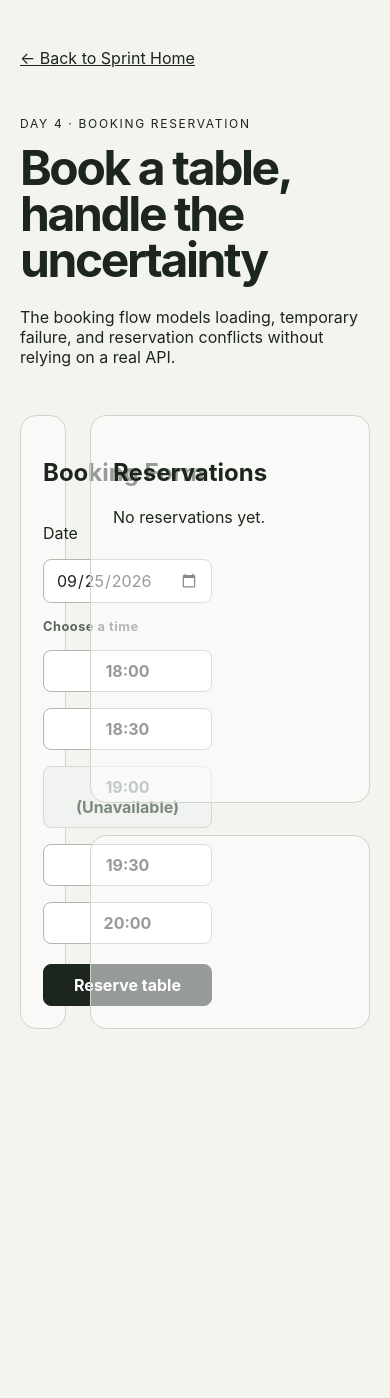
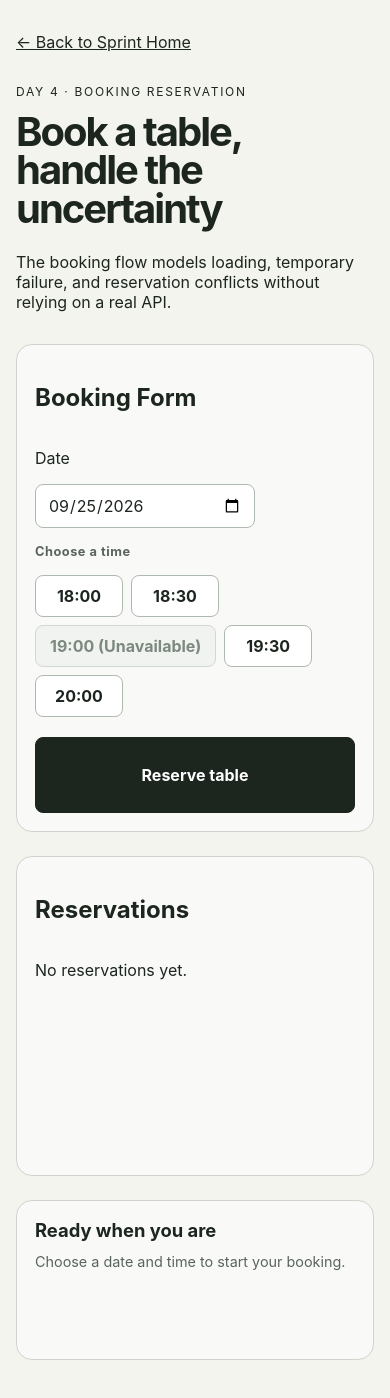
Before and after one commit to stuartchendev/7-day-frontend-production-sprint, a React (Vite) app: page /day-4 in a window 390 px wide. Shown: the top 1398 px of the page. Before the commit the page ends 1125 px from the top, so only its background shows below. Built offline with nearby package versions, Linux system fonts and the light colour scheme.

Commit message:
style(day-4): polish booking UI and responsive layout

```diff
--- a/src/days/day-4/DayFourPage.tsx
+++ b/src/days/day-4/DayFourPage.tsx
@@ -143,6 +143,7 @@ export function DayFourPage() {
                     <p className="booking_form__label">
                         Choose a time
                     </p>
+                    <div className='booking_form__slot-layout'>
                         {slots.map((slot) => {
                             const isReserved = state.reservations.some(
                                 (reservation) =>
@@ -184,59 +185,97 @@ export function DayFourPage() {
                                 </button>
                             )
                         })}
+                    </div>
+                    <div className="booking_form__actions">
+                        {!isTemporaryError ? (
                             <button
-                        className='booking-form__reserve'
-                        onClick={handleReserve}>
+                                className="booking-form__reserve"
+                                onClick={handleReserve}
+                            >
                                 Reserve table
                             </button>
-                    {isTemporaryError && (
-                        <button onClick={handleRetry}>
+                        ) : (
+                            <button
+                                className="booking-form__retry"
+                                onClick={handleRetry}>
                                 Retry
                             </button>
                         )}
+                    </div>
                 </section>
                 <div className='day-four__sidebar'>
                     <section className='booking_reservation'>
                         <h2>Reservations</h2>
 
+                        <div className="booking_reservation__items">
                             {state.reservations.length === 0 ? (
                                 <p>No reservations yet.</p>
                             ) : (
                                 state.reservations.map((reservation) => (
-                                <div key={reservation.id}>
-                                    <p>Date: {reservation.date}</p>
-                                    <p>Time: {reservation.time}</p>
+                                    <div
+                                        className="booking_reservation__item"
+                                        key={reservation.id}
+                                    >
+                                        <p className="booking_reservation__date">
+                                            {reservation.date}
+                                        </p>
+                                        <p className="booking_reservation__time">
+                                            {reservation.time}
+                                        </p>
                                     </div>
                                 ))
                             )}
-
+                        </div>
                     </section>
 
                     <section className='booking_result'>
-                        {isLoading && <p>Booking...</p>}
+                        {!isLoading &&
+                            !state.confirmation &&
+                            !isConflict &&
+                            !isTemporaryError && (
+                                <div className="booking_result__empty">
+                                    <p className="booking_result__message">
+                                        Ready when you are
+                                    </p>
+                                    <p className="booking_result__info">
+                                        Choose a date and time to start your booking.
+                                    </p>
+                                </div>
+                            )}
+                        {isLoading && <p className="booking_result__message">Booking...</p>}
                         {state.confirmation &&
-                            < div>
-                                <p>Reservation confirmed!</p>
-                                <p>
+                            <div>
+                                <p className="booking_result__message">
+                                    Reservation confirmed!
+                                </p>
+
+                                <p className="booking_result__info">
                                     {state.confirmation.date} · {state.confirmation.time}
                                 </p>
-                                <p>Table for 2</p>
-                            </div >
+
+                                <p className="booking_result__info">
+                                    Table for 2
+                                </p>
+                            </div>
                         }
                         {isConflict && (
                             <div>
-                                <p>This time slot is no longer available.</p>
+                                <p className="booking_result__message">
+                                    This time slot is no longer available.
+                                </p>
                             </div>
                         )}
                         {isTemporaryError && (
                             <div>
-                                <p>Something went wrong. Please try again.</p>
+                                <p className="booking_result__message">
+                                    Something went wrong. Please try again.
+                                </p>
                             </div>
                         )}
                     </section>
                 </div>
-            </div>
-        </main>
+            </div >
+        </main >
 
     );
 }
--- a/src/days/day-4/day-four.css
+++ b/src/days/day-4/day-four.css
@@ -1,7 +1,3 @@
-h1 {
-    max-width: 0ch;
-}
-
 .day-four {
     width: min(1120px, calc(100% - 40px));
     margin: 0 auto;
@@ -48,22 +44,25 @@ h1 {
 
 .day-four__content {
     display: grid;
-    grid-template-columns: minmax(0, 1fr) 280px;
+    grid-template-columns: minmax(0, 1fr) minmax(0, 1.5fr);
     gap: 32px;
-}
-
-.booking_reservation,
-.booking_result {
-    min-height: 0;
+    height: 520px;
 }
 
 .booking_reservation {
-    overflow-y: auto;
+    min-height: 0;
+    overflow: hidden;
+    display: flex;
+    flex-direction: column;
+}
+
+.booking_result {
+    min-height: 120px;
 }
 
 .day-four__sidebar {
     display: grid;
-    grid-template-rows: 2fr 1fr;
+    grid-template-rows: minmax(0, 2fr) minmax(0, 1fr);
     gap: 32px;
     min-height: 520px;
 }
@@ -92,7 +91,14 @@ h1 {
     color: #1d251f;
     font: inherit;
     font-weight: 700;
+    min-width: 88px;
     cursor: pointer;
+}
+
+.booking_form__slot-layout {
+    display: flex;
+    flex-wrap: wrap;
+    gap: 8px;
 }
 
 .booking_form__slot:hover:not(:disabled) {
@@ -102,6 +108,12 @@ h1 {
 .booking_form__slot:disabled {
     cursor: not-allowed;
     opacity: 0.58;
+}
+
+.booking_form__actions {
+    display: grid;
+    gap: 8px;
+    min-height: 80px;
 }
 
 .booking-form__reserve {
@@ -115,6 +127,22 @@ h1 {
     font: inherit;
     font-weight: 700;
     cursor: pointer;
+}
+
+.booking-form__retry {
+    width: 100%;
+    padding: 10px 12px;
+    border: 1px solid #aeb9b0;
+    border-radius: 8px;
+    background: #fff;
+    color: #1d251f;
+    font: inherit;
+    font-weight: 700;
+    cursor: pointer;
+}
+
+.booking-form__retry:hover {
+    background: #f1f5f1;
 }
 
 .booking_form__slot.is-unavailable:disabled {
@@ -159,3 +187,84 @@ h1 {
     color: #1d251f;
     font: inherit;
 }
+
+.booking_reservation__items {
+    min-height: 0;
+    overflow-y: auto;
+    padding-right: 20px;
+}
+
+.booking_reservation__item {
+    display: flex;
+    justify-content: space-between;
+    align-items: center;
+    gap: 16px;
+    padding: 12px 0;
+    border-bottom: 1px solid #dfe4df;
+}
+
+.booking_reservation__item:last-child {
+    border-bottom: 0;
+}
+
+.booking_reservation__date {
+    margin: 0;
+    color: #59645c;
+    font-size: 0.85rem;
+}
+
+.booking_reservation__time {
+    margin: 0;
+    color: #1d251f;
+    font-weight: 700;
+}
+
+.booking_result__message {
+    margin: 0 0 12px;
+    font-size: 1.15rem;
+    font-weight: 700;
+    color: #1d251f;
+}
+
+.booking_result__info {
+    margin: 4px 0 0;
+    color: #59645c;
+    font-size: 0.9rem;
+}
+
+@media (max-width: 768px) {
+    .day-four {
+        width: min(100% - 32px, 640px);
+        padding: 32px 0 64px;
+    }
+
+    .day-four__back-link {
+        margin-bottom: 32px;
+    }
+
+    .day-four__header {
+        margin-bottom: 32px;
+    }
+
+    .day-four__header h1 {
+        font-size: clamp(2.5rem, 10vw, 3.5rem);
+    }
+
+    .day-four__content {
+        grid-template-columns: 1fr;
+        height: auto;
+        gap: 24px;
+    }
+
+    .day-four__sidebar {
+        grid-template-rows: 320px 160px;
+        min-height: 480px;
+        gap: 24px;
+    }
+
+    .booking_reservation,
+    .booking_result,
+    .booking_form {
+        padding: 18px;
+    }
+}
```
Lines whose indentation alone changed are shown as unchanged.
